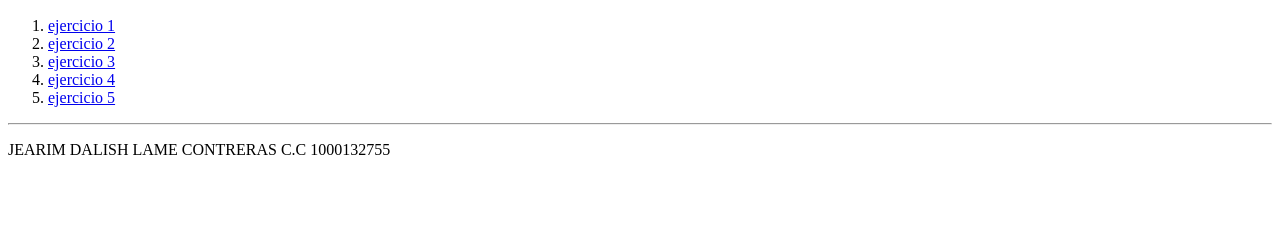
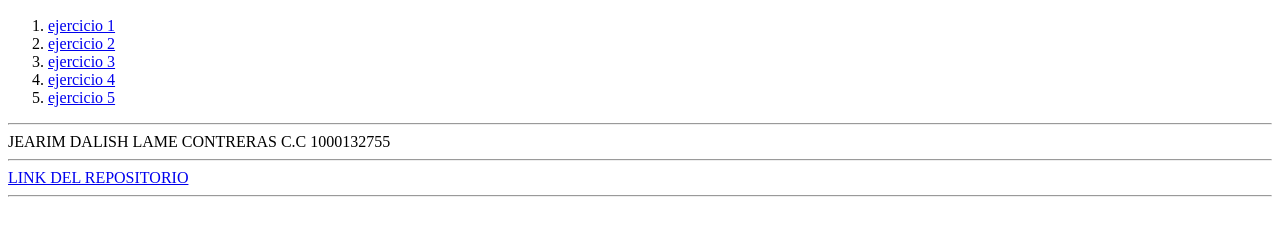
Before and after one commit to jearim1006/F152T04, a plain HTML site: page index.html in a window 1280 px wide. Shown: the part 110-346 px from the top of the page. Drawn offline with Linux system fonts and the light colour scheme.

Commit message:
cambios dentro del index

```diff
--- a/index.html
+++ b/index.html
@@ -18,6 +18,9 @@
 </body>
 <hr>
 <footer>
-    <p>JEARIM DALISH LAME CONTRERAS C.C 1000132755</p>
+    JEARIM DALISH LAME CONTRERAS C.C 1000132755
+    <hr>
+    <a href="https://github.com/jearim1006/F152T04.git">LINK DEL REPOSITORIO</a>
+    <hr>
 </footer>
 </html>
```
